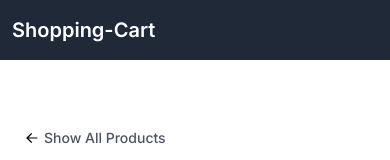
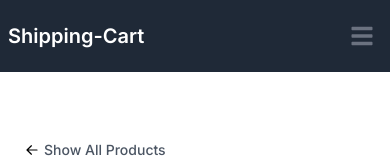
Before and after one commit to wasifalam23/shopping-cart, a Next.js app in the folder client/: page /order-history in a window 390 px wide. Shown: the top 160 px of the page. Built offline with nearby package versions, Linux system fonts and the light colour scheme; no server answers.

Commit message:
added responsive and mobile header

```diff
--- a/client/src/app/components/Header/Header.tsx
+++ b/client/src/app/components/Header/Header.tsx
@@ -1,19 +1,53 @@
+'use client';
+
+import { Navbar } from 'flowbite-react';
+import { useSelector } from 'react-redux';
+import Logout from './Logout';
 import CurrentUser from '../utils/CurrentUser';
-import NavLinks from './NavLinks';
+import Link from 'next/link';
 
-type Props = {};
-const Header = async (props: Props) => {
+export default function Header() {
+  const user = useSelector(
+    (state: { ui: ReduxUiState }) => state.ui.currUserData
+  );
+  const isLoggedIn = useSelector(
+    (state: { ui: ReduxUiState }) => state.ui.isLoggedIn
+  );
+
   return (
-    <header>
-      <nav className="bg-gray-800 flex px-3 py-4 text-white justify-between">
-        <div className=" font-semibold text-xl">
-          <h3>Shopping-Cart</h3>
+    <>
+      <Navbar className="bg-gray-800 py-4">
+        <Navbar.Brand>
+          <span className="self-center whitespace-nowrap text-xl font-semibold text-white">
+            Shipping-Cart
+          </span>
+        </Navbar.Brand>
+        <div className="flex md:order-2 ">
+          <Navbar.Toggle />
         </div>
-        <NavLinks />
-      </nav>
+        <Navbar.Collapse className="text-white ml-auto">
+          {isLoggedIn && (
+            <Link href="/" className="max-md:pb-5">
+              <p className="text-white border-none">Home</p>
+            </Link>
+          )}
+
+          {isLoggedIn && (
+            <Link className="text-white max-md:pb-5" href="/order-history">
+              My Orders
+            </Link>
+          )}
+
+          {isLoggedIn && <Logout />}
+
+          {isLoggedIn && (
+            <p className="text-yellow-300 justify-end max-md:hidden">
+              Hi, {user?.data?.user.name}
+            </p>
+          )}
+        </Navbar.Collapse>
+      </Navbar>
       <CurrentUser />
-    </header>
+    </>
   );
-};
-
-export default Header;
+}
--- a/client/src/app/components/Header/Logout.tsx
+++ b/client/src/app/components/Header/Logout.tsx
@@ -31,6 +31,13 @@ const Logout = () => {
     );
   };
 
-  return <button onClick={logoutHandler}>Logout</button>;
+  return (
+    <button
+      className=" max-md:pb-3 pt-0 max-md:mr-auto"
+      onClick={logoutHandler}
+    >
+      Logout
+    </button>
+  );
 };
 export default Logout;
--- a/client/src/app/components/Operations/Operations.tsx
+++ b/client/src/app/components/Operations/Operations.tsx
@@ -3,7 +3,7 @@ import Sort from './Sort';
 
 const Operations = () => {
   return (
-    <section className="mt-5 mb-12 flex justify-center items-center gap-10 max-md:flex-col max-md:items-start max-md:gap-6 max-md:mb-8">
+    <section className="mt-8 mb-12 flex justify-center items-center gap-10 max-md:flex-col max-md:items-start max-md:gap-6 max-md:mb-8">
       <Search />
       <Sort />
     </section>
--- a/client/src/app/components/utils/Backdrop.tsx
+++ b/client/src/app/components/utils/Backdrop.tsx
@@ -7,7 +7,7 @@ type Props = { onCancel: () => void };
 const Backdrop = (props: Props) => {
   return (
     <div
-      className={`fixed top-0 left-0 w-full h-screen z-10 bg-[rgba(0,0,0,0.6)] ${props.className}`}
+      className="fixed top-0 left-0 w-full h-screen z-10 bg-[rgba(0,0,0,0.6)]"
       onClick={props.onCancel}
     />
   );
--- a/client/tailwind.config.ts
+++ b/client/tailwind.config.ts
@@ -1,10 +1,13 @@
-import type { Config } from 'tailwindcss'
+import type { Config } from 'tailwindcss';
 
 const config: Config = {
   content: [
     './src/pages/**/*.{js,ts,jsx,tsx,mdx}',
     './src/components/**/*.{js,ts,jsx,tsx,mdx}',
     './src/app/**/*.{js,ts,jsx,tsx,mdx}',
+    './node_modules/flowbite-react/**/*.js',
+    './pages/**/*.{ts,tsx}',
+    './public/**/*.html',
   ],
   theme: {
     extend: {
@@ -15,6 +18,6 @@ const config: Config = {
       },
     },
   },
-  plugins: [],
-}
-export default config
+  plugins: [require('flowbite/plugin')],
+};
+export default config;
```
Also changed, not shown: client/package.json (+5 -3 lines), 1 other file (tests, documents, lock files or other folders).
